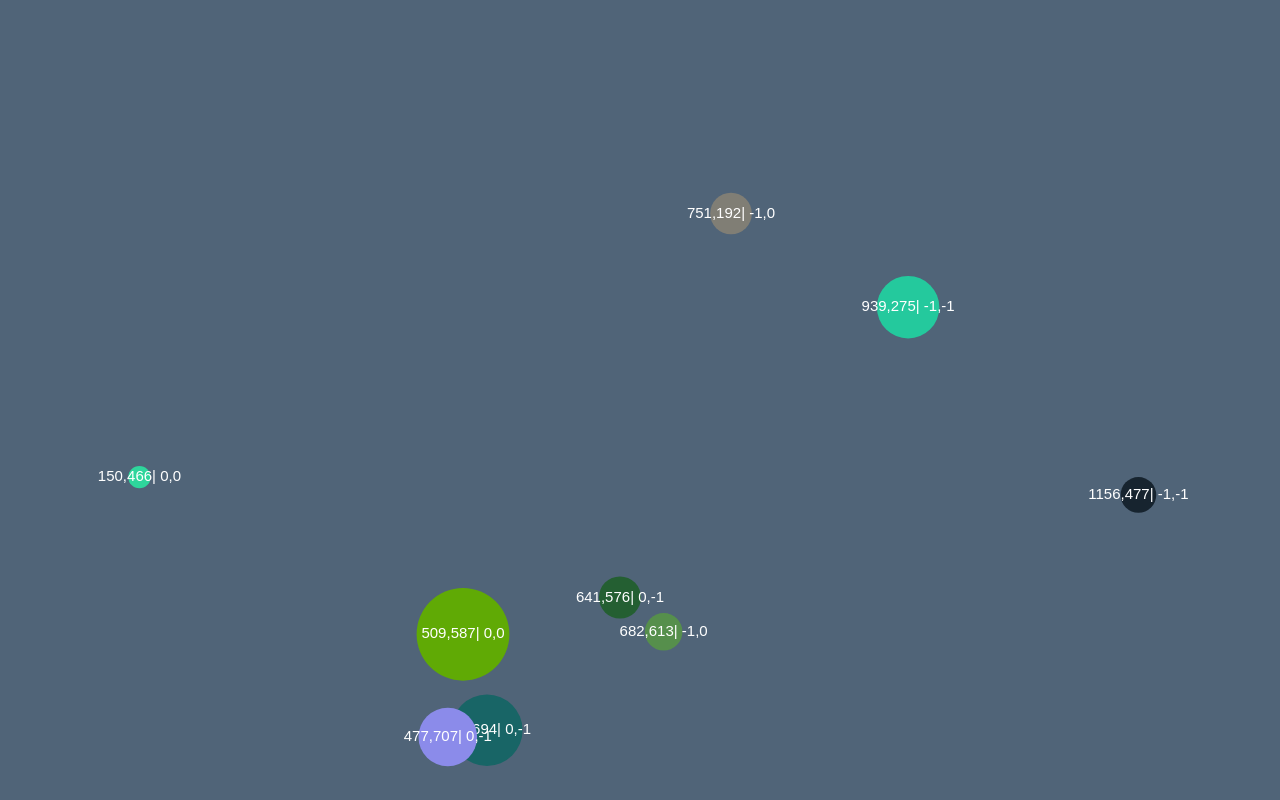
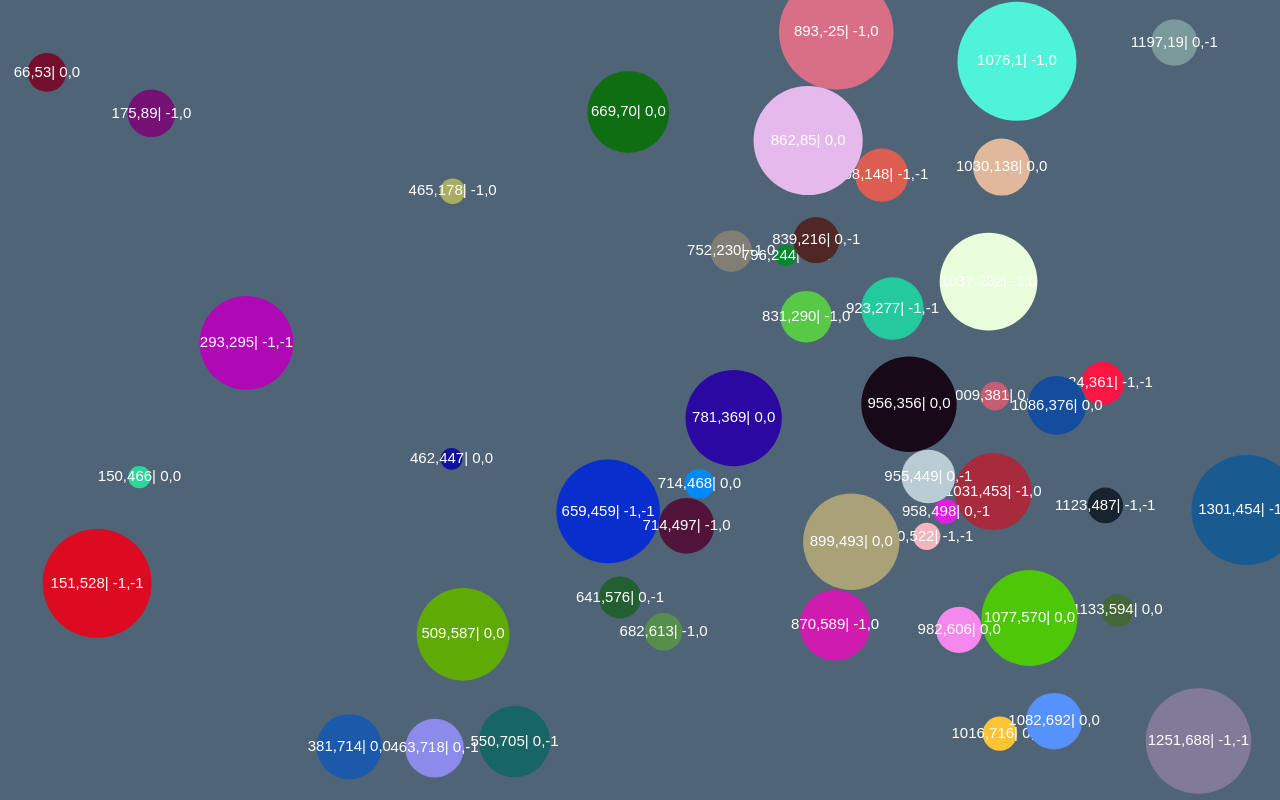
Before and after one commit to DEPSTRCZ/School-Stuff, a plain HTML site: page WEB/Diorama/index.html in a window 1280 px wide. Drawn offline with Linux system fonts and the light colour scheme.

Commit message:
Losing my mind

```diff
--- a/WEB/Diorama/index.html
+++ b/WEB/Diorama/index.html
@@ -54,18 +54,16 @@
           if (this.y + this.radius > canvas.height && this.dy > 0) this.dy *= -1
           if ( this.y - this.radius < 0 && this.dy < 0) this.dy *= -1
 
-          //Math.sqrt((first.centerX - second.centerX)^2 + (first.centerY - second.centerY)^2) < first.radius + second.radius
 
+          //if (mx) {
+          //  if (this.x + this.radius == mx+50/* && this.dx > 0*/) this.dx *= -1
+          //  if (this.x - this.radius == mx+50/* && this.dx < 0*/) this.dx *= -1
+          //}
 
-          if (mx) {
-            if (this.x + this.radius == mx+50/* && this.dx > 0*/) this.dx *= -1
-            if (this.x - this.radius == mx+50/* && this.dx < 0*/) this.dx *= -1
-          }
-
-          if (my) {
-            if (this.y + this.radius == my+50/* && this.dy > 0*/) this.dy *= -1
-            if (this.y - this.radius == my+50/* && this.dy < 0*/) this.dy *= -1
-          }
+          //if (my) {
+          //  if (this.y + this.radius == my+50/* && this.dy > 0*/) this.dy *= -1
+          //  if (this.y - this.radius == my+50/* && this.dy < 0*/) this.dy *= -1
+          //}
 
           this.x += this.dx
           this.y += this.dy
@@ -103,16 +101,27 @@
           ctx.fillText(`${Math.floor(this.x+this.radius)},${Math.floor(this.y-this.radius)}| ${Math.floor(this.dx)},${Math.floor(this.dy)}`, this.x, this.y);
         }
       }
-      function checkCollision(ball1, ball2) {
-        // credit https://www.reddit.com/r/javascript/comments/9rqgj4/collision_detection_between_balls/
-        const distance = Math.sqrt((ball1.x - ball2.x)**2 + (ball1.y - ball2.y)**2);
-        return distance < ball1.radius + ball2.radius;
-      }
+
+      /*function checkCollision(ball1, ball2) {
+        // credit https://www.reddit.com/r/javascript/comments/9rqgj4/collision_detection_between_balls/, https://bytesnbits.co.uk/bounding-ball-collision-detection-game-coding-tutorial/
+
+        const d_sqr = (ball1.x - ball2.x) ** 2 + (ball1.y - ball2.y) ** 2;
+        const r_sqr = (ball1.radius + ball2.radius) ** 2;
+        return d_sqr <= r_sqr;
+      }*/
+
+      function checkCollision(ballA, ballB) {
+        const rSum = ballA.radius + ballB.radius;
+        const dx = ballB.x - ballA.x;
+        const dy = ballB.y - ballA.y;
+        return [rSum * rSum > dx * dx + dy * dy, rSum - Math.sqrt(dx * dx + dy * dy)];
+    }
+
+
       function resizeCanvas() {
         canvas.width = window.innerWidth
         canvas.height = window.innerHeight
-        //dropCount = Math.round((canvas.width * canvas.height) / 199990 )
-        dropCount = Math.round((canvas.width * canvas.height) / 100000 )
+        dropCount = 50//Math.round((canvas.width * canvas.height) / 100000 )
         drops = []
         for (let i = 0; i < dropCount; i++) {
           drops.push(new Drop())
@@ -126,20 +135,44 @@
       function animateCanvas() {
         ctx.clearRect(0, 0, canvas.width, canvas.height)
 
-        //drops.forEach((drop) => drop.draw(ctx))
-        //drops.forEach((drop) => drop.move())
         let c = 1;
         //for (const drop of drops) {
         for (let i = 0; i < drops.length-1; i++) {
 
           //for (const drop2 of drops) {
-          for (let j = 0; j < drops.length; j++) {
-            if ( drops[i] !== drops[j] && checkCollision(drops[i], drops[j])) {
+          for (let j = i+1; j < drops.length; j++) {
+            const collision = checkCollision(drops[i], drops[j]);
+            if ( drops[i] !== drops[j] && collision[0]) {
               console.log("collision")
-              //drops[i].dx *= -1
-              //drops[i].dy *= -1
+              const ball1 = drops[i];
+              const ball2 = drops[j];
+              /*drops[i].dx *= -1
+              drops[i].dy *= -1
+              drops[j].dx *= -1
+              drops[j].dy *= -1*/
+              const deltaX = ball1.x - ball2.x
+              const deltaY = ball1.y - ball2.y
+              const impactAngle = Math.atan2(deltaY, deltaX);
+
+        // Calculate new velocities for each ball based on impact angle and original velocities
+              const tempDx1 = ball1.dx,
+                    tempDy1 = ball1.dy,
+                    tempDx2 = ball2.dx,
+                    tempDy2 = ball2.dy;
+              if (collision[1] > 0) {
+                ball1.x += collision[1] * Math.cos(impactAngle)
+                ball1.y += collision[1] * Math.sin(impactAngle)
+                ball2.x -= collision[1] * Math.cos(impactAngle)
+                ball2.y -= collision[1] * Math.sin(impactAngle)
+              } else {
+                ball1.dx = ball2.dx * Math.cos(impactAngle) +  ball2.dy * Math.sin(impactAngle);
+                ball1.dy =  ball2.dy * Math.cos(impactAngle) - ball2.dx * Math.sin(impactAngle);
+
+                ball2.dx = tempDx1 * Math.cos(impactAngle) + tempDy1 * Math.sin(impactAngle);
+                ball2.dy = tempDy1 * Math.cos(impactAngle) - tempDx1 * Math.sin(impactAngle);
+                console.log(collision[1],ball1.dx, ball1.dy, ball2.dx, ball2.dy)
+              }
             }
-            //else console.log("no collision")
           }
           drops[i].draw(ctx)
           drops[i].move()
```
